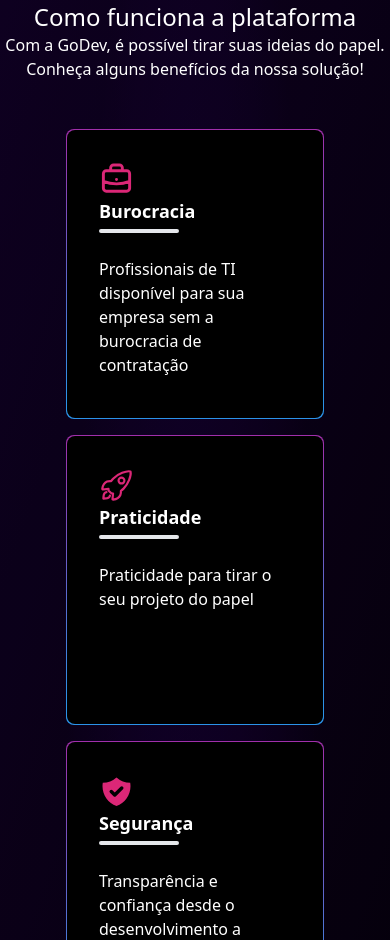
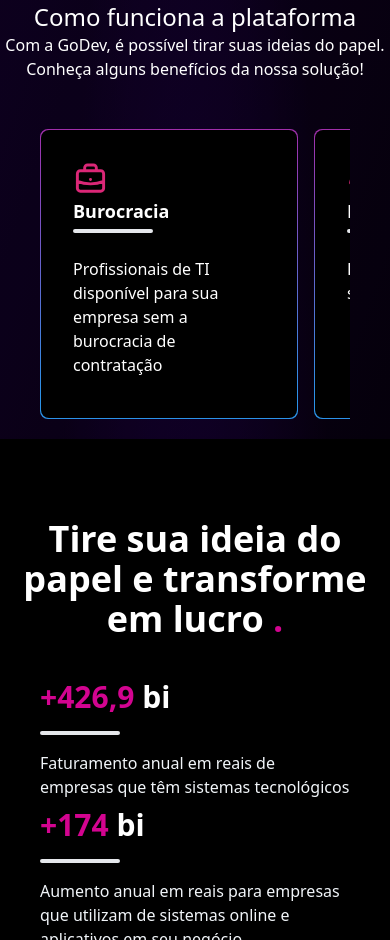
Before and after one commit to GuilhermeSegattoo/inforGerencial-landpage, a Next.js app: page / in a window 390 px wide. Shown: the part 1060-2000 px from the top of the page. Built offline with nearby package versions, Linux system fonts and the light colour scheme.

Commit message:
fix. Animation Device Boy Rocket

```diff
--- a/pages/index.tsx
+++ b/pages/index.tsx
@@ -68,8 +68,8 @@ const Home: NextPage = () => {
                 <p className='text-xl cel:text-base'>Com a GoDev, é possível tirar suas ideias do papel. Conheça alguns benefícios da nossa solução!</p>
               </div>
             </div>
-            <div className='w-full'>
-              <div className='grid cel:grid-cols-1 tab:grid-cols-2 lap:grid-cols-3 gap-4 w-fit mb-5 mx-auto'>
+            <div className='flex w-full justify-center px-10 lg:p-0'>
+              <div className='flex gap-4 w-fit mb-5 max-w-4xl overflow-auto lg:grid lg:grid-cols-3'>
                 <Card title='Burocracia' text='Profissionais de TI disponível para sua empresa sem a burocracia de contratação' icon={<HiOutlineBriefcase size={35} />} />
                 <Card title='Praticidade' text='Praticidade para tirar o seu projeto do papel' icon={<IoRocketOutline size={35} />} />
                 <Card title='Segurança' text='Transparência e confiança desde o desenvolvimento a entrega' icon={<HiShieldCheck size={35} />} />
@@ -79,8 +79,8 @@ const Home: NextPage = () => {
               </div>
             </div>
           </section>
-          <section className='bg-black pt-48 pb-20 flex flex-col w-full justify-center items-center'>
-            <div className='container mx-auto flex flex-col mt-10 max-w-2xl'>
+          <section className='bg-black pt-20 pb-20 flex flex-col w-full justify-center items-center'>
+            <div className='container mx-auto flex flex-col max-w-2xl'>
               <div className='flex text-center lg:text-start'>
                 <p className='text-white font-bold text-4xl'>Tire sua ideia do papel e transforme em lucro <span className='text-[#D30490]'>.</span></p>
                 <img className='hidden sm:hidden lg:block top-0 right-0 h-14' src='assets/icon.png' />
@@ -245,7 +245,14 @@ const Home: NextPage = () => {
               </div>
 
               <div className='flex justify-center items-center'>
-                <img src="assets/email.svg" width={325} alt="" />
+                <div className='flex cel:w-48 tab:w-48 lap:w-auto xl:w-auto cel:mx-auto '>
+                  <div className='relative h-80 w-80 '>
+                    <img className='absolute bottom-48 lg:bottom-24 lg:left-2 z-30 floating w-24 lg:w-40' src='./assets/rocket boy/Rocket.svg' />
+                    <img className='absolute top-0 rigth-20 z-20 ' width={300} src='./assets/rocket boy/Clouds.svg' />
+                    <img className='absolute top-0 left-0 z-0' width={300} src='./assets/rocket boy/stars.svg' />
+                    <img className='absolute top-0 left-0 z-20' width={300} src='./assets/rocket boy/CharacterBase.svg' />
+                  </div>
+                </div>
               </div>
             </div>
 
```
Lines whose indentation alone changed are shown as unchanged.
